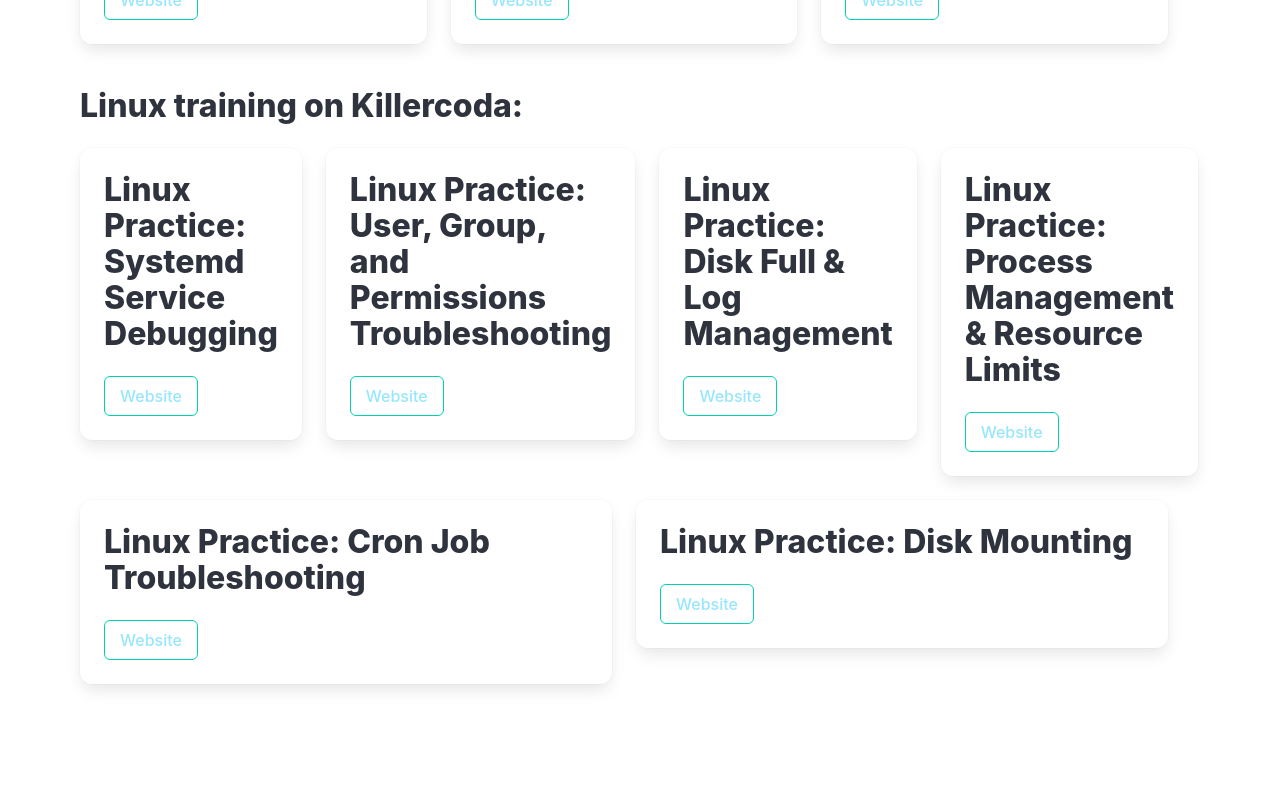
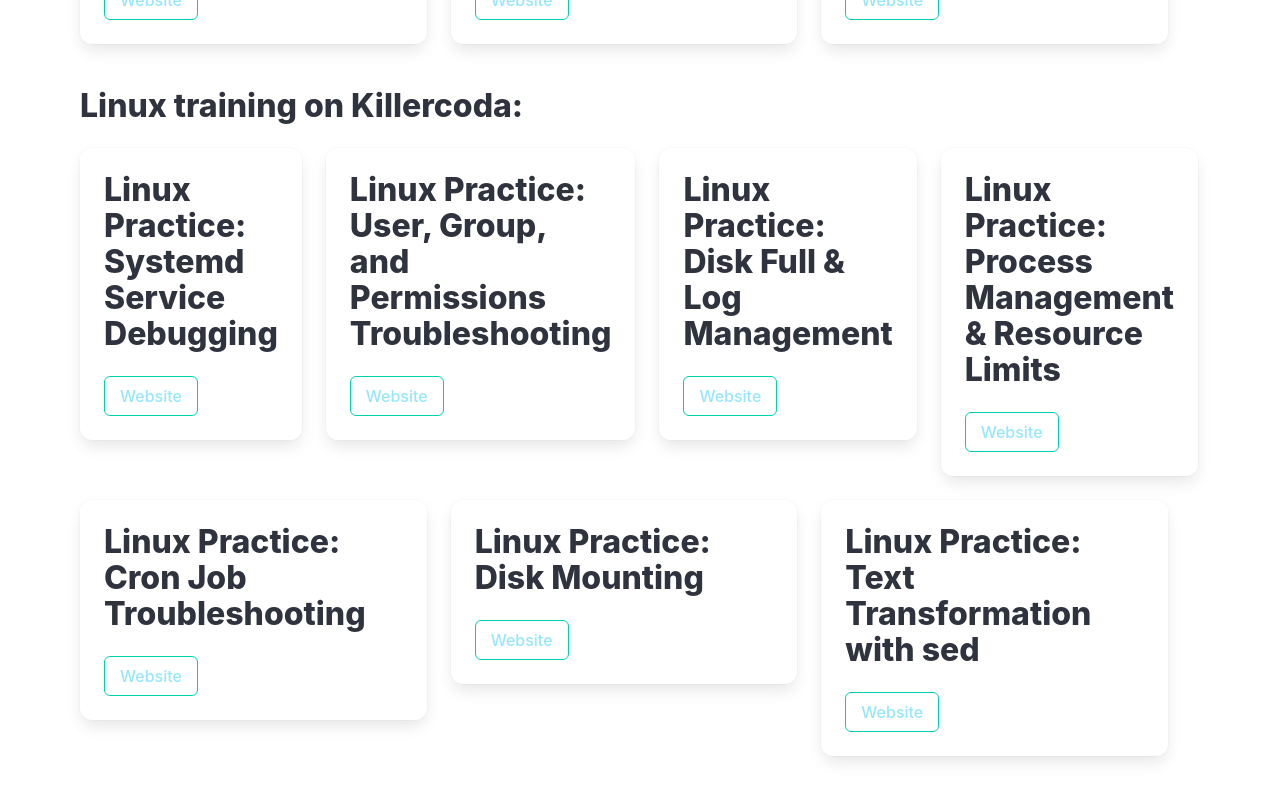
Before and after one commit to alexiscarbillet/alexis-carbillet, a React (Vite) app: page /training in a window 1280 px wide. Shown: the part 1070-1870 px from the top of the page. Before the commit the page ends 1834 px from the top, so only its background shows below. Built offline with nearby package versions, Linux system fonts and the light colour scheme.

Commit message:
add sed scenario

```diff
--- a/src/Training.jsx
+++ b/src/Training.jsx
@@ -26,6 +26,7 @@
     { titleKey: "training.linux.processLimits", url: "https://killercoda.com/alexis-carbillet/course/Linux/Process-Management-Resource-Limits" },
     { titleKey: "training.linux.cronJob", url: "https://killercoda.com/alexis-carbillet/course/Linux/Cron-Job-Troubleshooting" },
     { titleKey: "training.linux.disks", url: "https://killercoda.com/alexis-carbillet/course/Linux/Disk-Mounting" },
+    { titleKey: "training.linux.sed", url: "https://killercoda.com/alexis-carbillet/course/Linux/sed-transform" },
   ];
 
   const renderCardsInRows = (items) => {
--- a/src/i18n/en.json
+++ b/src/i18n/en.json
@@ -77,7 +77,8 @@
       "diskLogManagement": "Linux Practice: Disk Full & Log Management",
       "processLimits": "Linux Practice: Process Management & Resource Limits",
       "cronJob": "Linux Practice: Cron Job Troubleshooting",
-      "disks": "Linux Practice: Disk Mounting"
+      "disks": "Linux Practice: Disk Mounting",
+      "sed": "Linux Practice: Text Transformation with sed"
     }
   },
   "podcast": {
--- a/src/i18n/fr.json
+++ b/src/i18n/fr.json
@@ -77,7 +77,8 @@
       "diskLogManagement": "Exercice Linux : Gestion des disques et des logs",
       "processLimits": "Exercice Linux : Gestion des processus et limites de ressources",
       "cronJob": "Exercice Linux : Dépannage Cron Job",
-      "disks": "Linux Practice: Montage des disques"
+      "disks": "Exercice Linux : Montage des disques",
+      "sed": "Exercice Linux : Transformation de texte avec sed"
     }
   },
   "podcast": {
```
